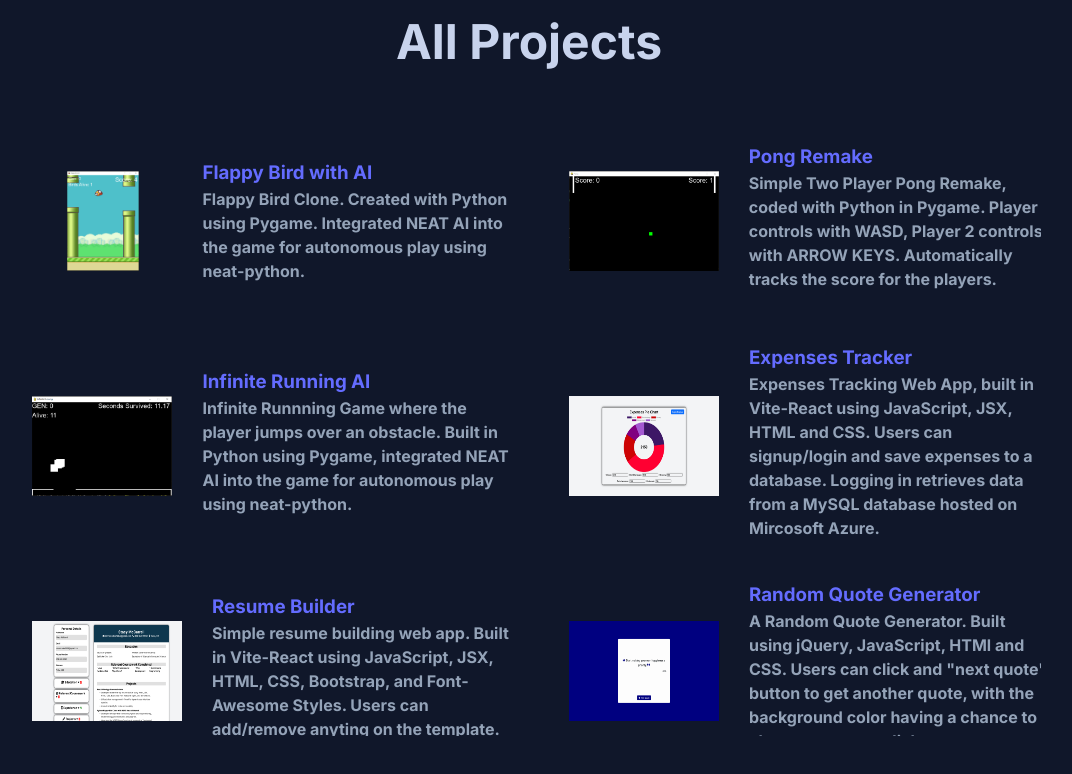
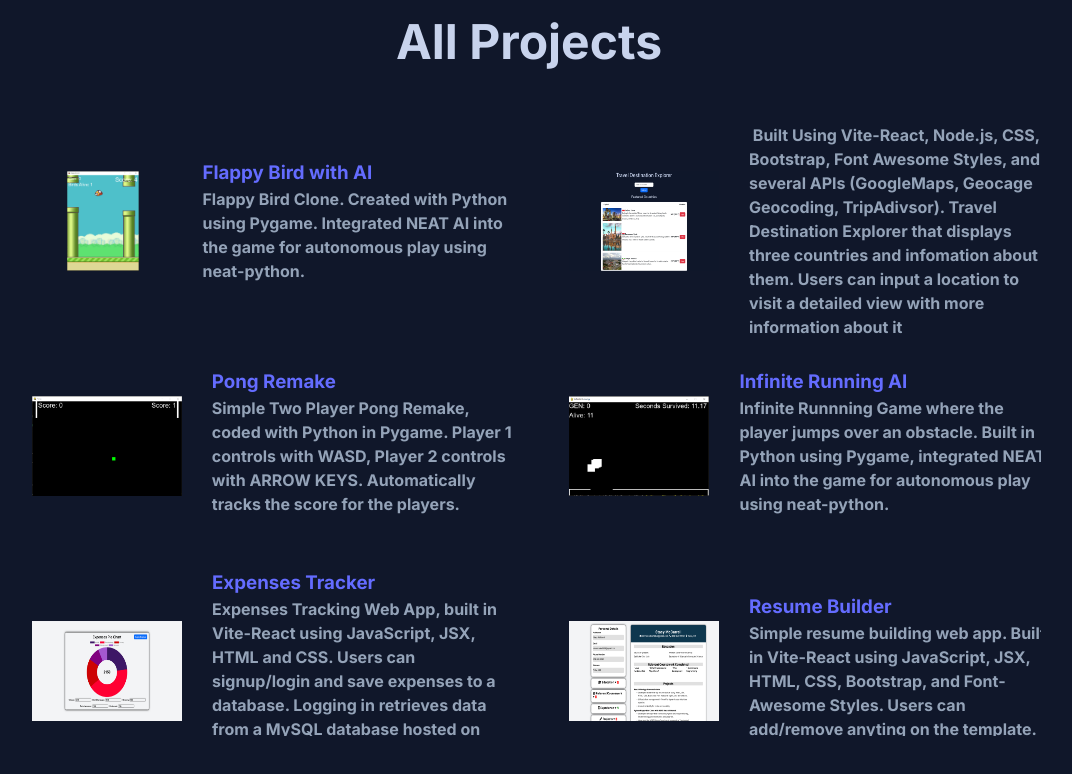
Before and after one commit to CloverCodes7062/portfolio-website, a React (Vite) app: page /projects in a window 1280 px wide. Shown: the top 774 px of the page, without its empty margins (111-1183 px from the left). Built offline with nearby package versions, Linux system fonts and the light colour scheme.

Commit message:
Added Travel Destination Explorer to /projects

```diff
--- a/src/jsx/Projects.jsx
+++ b/src/jsx/Projects.jsx
@@ -7,6 +7,7 @@ import pongImg from '../assets/pong-screenshot.png';
 import resumeBuilderImg from '../assets/resume-maker.png';
 import randomQuoteGenImg from '../assets/random-quote-gen.png';
 import weatherAppImg from '../assets/weather-app.png';
+import travelExplorerAppImg from '../assets/travel-explorer-app.png';
 
 function Projects() {
     return (
@@ -25,6 +26,21 @@ function Projects() {
                         <div className='project-grid-text'>
                             <h3 className='project-grid-title project-title'>Flappy Bird with AI</h3>
                             <p className='project-grid-desc project-desc'>Flappy Bird Clone. Created with Python using Pygame. Integrated NEAT AI into the game for autonomous play using neat-python.</p>
+                        </div>
+                    </div>
+                </a>
+                <a className="project-grid-a-tag travel-explorer-app" href="https://kaleidoscopic-muffin-0c2208.netlify.app" target="_blank">
+                    <div className="project-grid-div project" id="project8">
+                        <img
+                            className='resume-builder-img project-grid-img'
+                            src={travelExplorerAppImg}
+                            alt="Travel Explorer App Img"
+                            width="150"
+                            height="100"
+                        />
+                        <div className='project-grid-text project-text'>
+                            <h3 className='project-grid-title project-title'>Travel Destination Explorer</h3>
+                            <p className='project-grid-desc project-desc'> Built Using Vite-React, Node.js, CSS, Bootstrap, Font Awesome Styles, and several APIs (GoogleMaps, Geocage Geocoding, TripAdivsor). Travel Destination Explorer that displays three countries and infomation about them. Users can input a location to visit a detailed view with more information about it</p>
                         </div>
                     </div>
                 </a>
```
Also changed, not shown: src/assets/travel-explorer-app.png (added).
